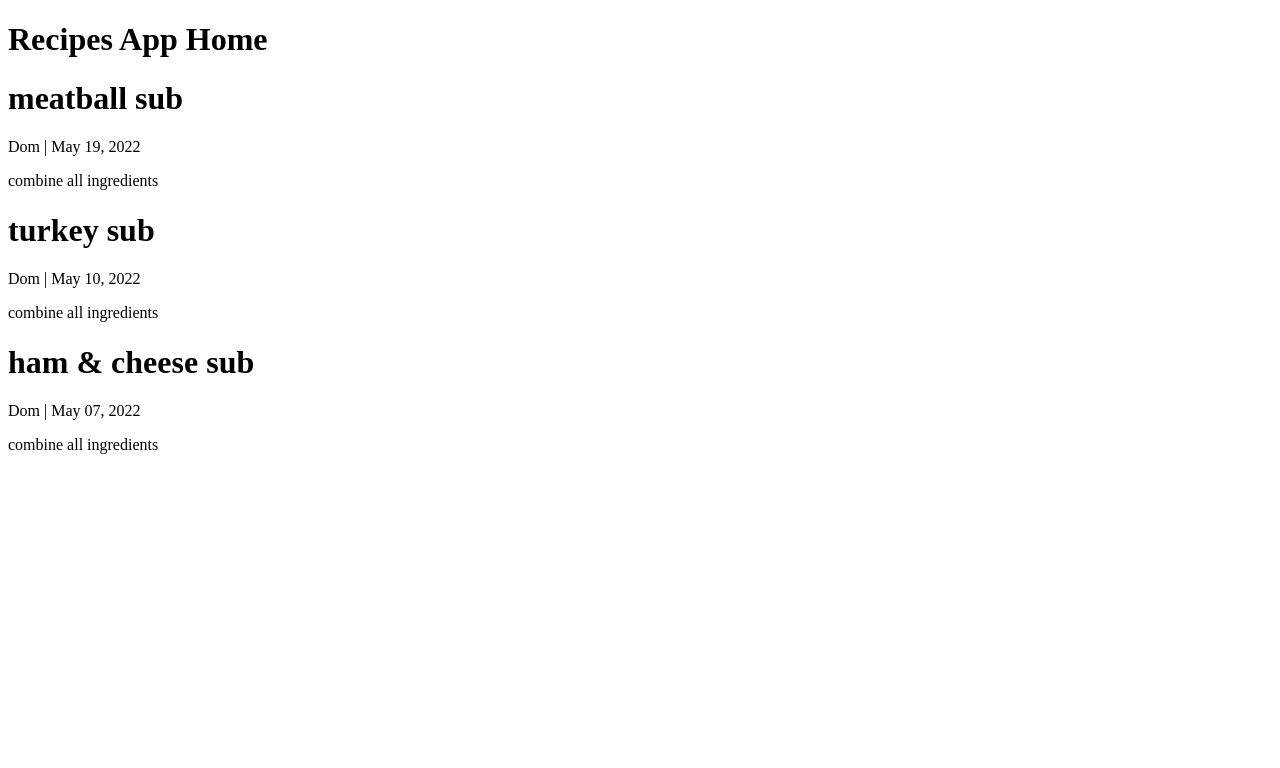
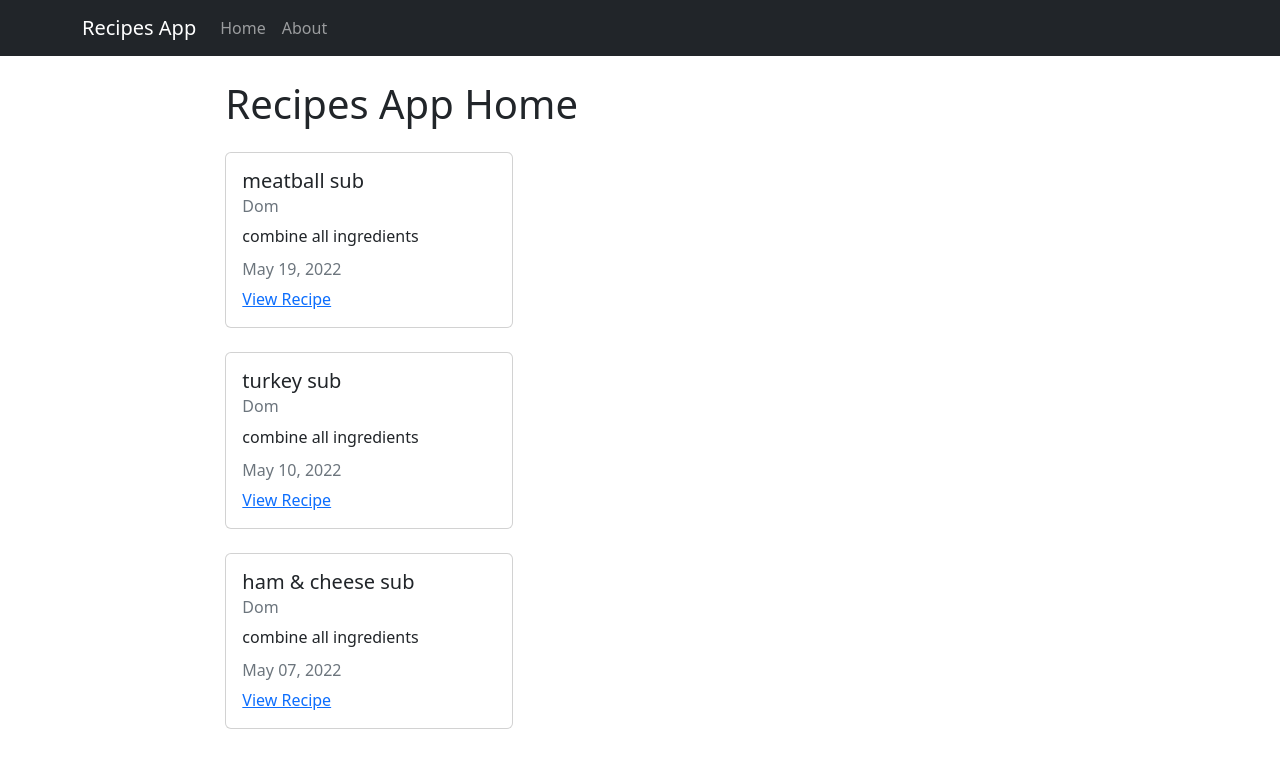
Before and after one commit to mariebernf/R_Django_App, a Django app: page / in a window 1280 px wide. Shown: the top 768 px of the page. Run offline with Django 5.2, Linux system fonts and the light colour scheme.

Commit message:
Add bootstrap navbar and link home and about pages

```diff
--- a/recipes/templates/recipes/base.html
+++ b/recipes/templates/recipes/base.html
@@ -8,8 +8,42 @@
     {% else %}
     <title>Recipes App</title>
     {% endif %}
+    <link href="https://cdn.jsdelivr.net/npm/bootstrap@5.2.3/dist/css/bootstrap.min.css"
+     rel="stylesheet" integrity="sha384-rbsA2VBKQhggwzxH7pPCaAqO46MgnOM80zW1RWuH61DGLwZJEdK2Kadq2F9CUG65"
+    crossorigin="anonymous">
 </head>
 <body>
-   {% block content %} {% endblock content %}
+    <nav class="navbar navbar-expand-lg navbar-dark bg-dark">
+        <div class="container">
+          <a class="navbar-brand" href="{% url 'recipes-home' %}">Recipes App</a>
+          <button class="navbar-toggler" type="button" data-bs-toggle="collapse" data-bs-target="#navbarNav" aria-controls="navbarNav" aria-expanded="false" aria-label="Toggle navigation">
+            <span class="navbar-toggler-icon"></span>
+          </button>
+          <div class="collapse navbar-collapse" id="navbarNav">
+            <ul class="navbar-nav">
+              <li class="nav-item">
+                <a class="nav-link" aria-current="page" href="{% url 'recipes-home' %}">Home</a>
+              </li>
+              <li class="nav-item">
+                <a class="nav-link" href="{% url 'recipes-about' %}">About</a>
+              </li>
+            </ul>
+          </div>
+        </div>
+      </nav>
+      <div class="container mt-4 col-8">
+        {% block content %} {% endblock content %}
+      </div>
+
+   <!-- Popper.js -->
+<script src="https://cdn.jsdelivr.net/npm/@popperjs/core@2.11.6/dist/umd/popper.min.js"
+integrity="sha384-oBqDVmMz9ATKxIep9tiCxS/Z9fNfEXiDAYTujMAeBAsjFuCZSmKbSSUnQlmh/jp3"
+crossorigin="anonymous"></script>
+
+<!-- Bootstrap JS -->
+<script src="https://cdn.jsdelivr.net/npm/bootstrap@5.2.3/dist/js/bootstrap.min.js"
+integrity="sha384-cuYeSxntonz0PPNlHhBs68uyIAVpIIOZZ5JqeqvYYIcEL727kskC66kF92t6Xl2V"
+crossorigin="anonymous"></script>
+
 </body>
 </html>
--- a/recipes/templates/recipes/home.html
+++ b/recipes/templates/recipes/home.html
@@ -3,8 +3,17 @@
     {% block content %}
     <h1>Recipes App Home</h1>
     {% for recipe in recipes %}
-    <h1>{{ recipe.title }}</h1>
-    <p>{{ recipe.author }} | {{ recipe.date_posted }}</p>
-    <p>{{ recipe.directions }}</p>
+
+    <div class="card my-4" style="width: 18rem;">
+        <div class="card-body">
+          <h5 class="card-title">{{ recipe.title }}</h5>
+          <h6 class="card-subtitle mb-2 text-muted">{{ recipe.author }}</h6>
+          <p class="card-text">{{ recipe.directions }}</p>
+          <h6 class="card-subtitle mb-2 text-muted">{{ recipe.date_posted }}</h6>
+          <a href="#" class="card-link">View Recipe</a>
+
+        </div>
+      </div>
+
     {% endfor %}
     {% endblock content %}
```
